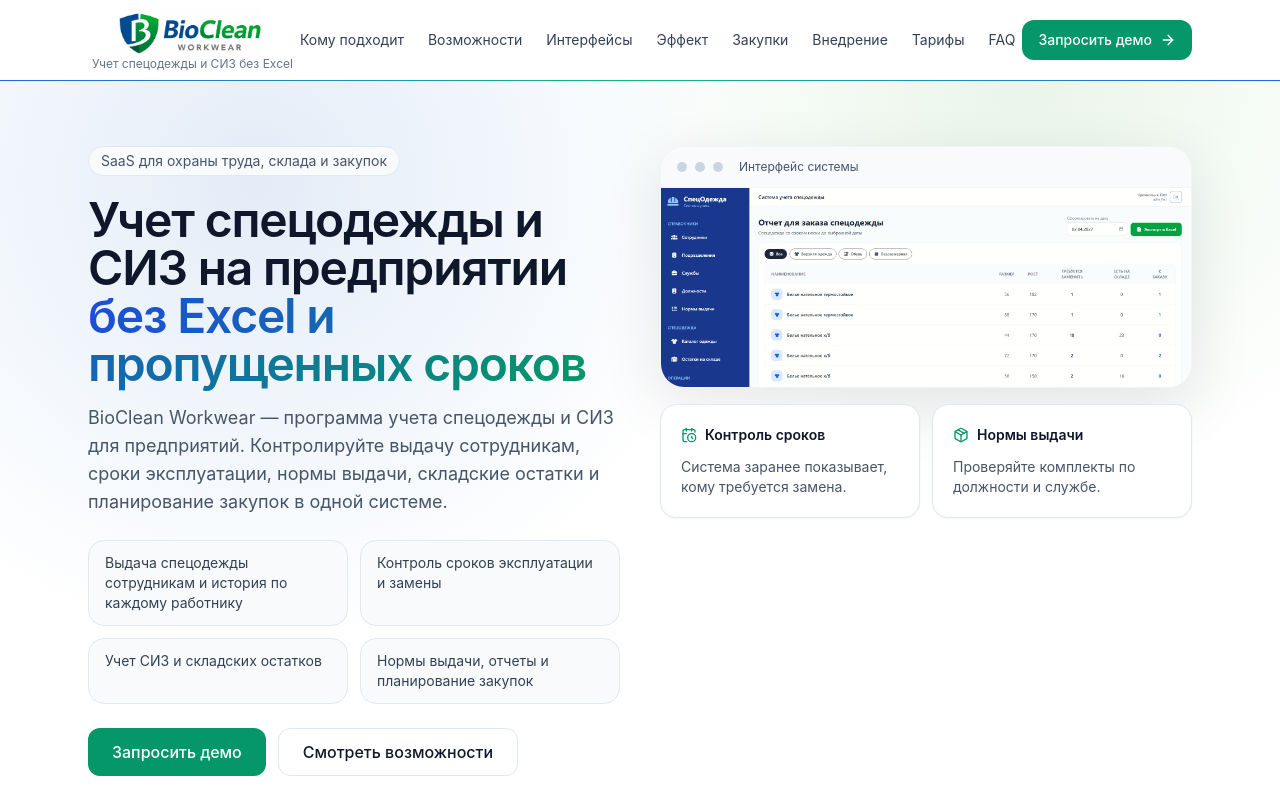
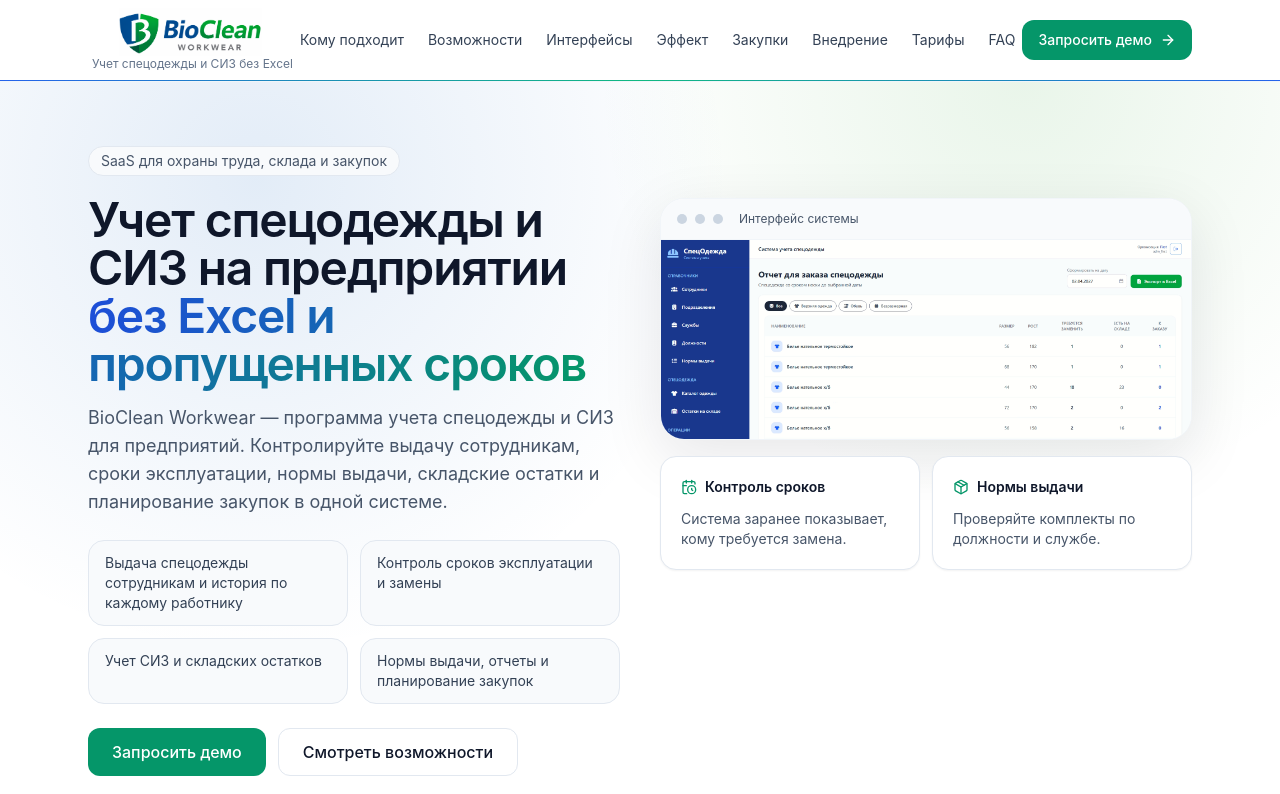
Before and after one commit to illena1972/site, a React (Vite) app: page / in a window 1280 px wide. Shown: the top 794 px of the page. Built offline with nearby package versions, Linux system fonts and the light colour scheme.

Commit message:
Align hero screenshot with heading

```diff
--- a/src/App.jsx
+++ b/src/App.jsx
@@ -545,7 +545,7 @@
               initial={{ opacity: 0, y: 18 }}
               animate={{ opacity: 1, y: 0 }}
               transition={{ duration: 0.55 }}
-              className="relative"
+              className="relative lg:pt-[52px]"
             >
               <div className="rounded-3xl border border-slate-100 bg-white shadow-soft overflow-hidden">
                 <div className="flex items-center gap-2 px-4 py-3 border-b border-slate-100 bg-slate-50">
```
